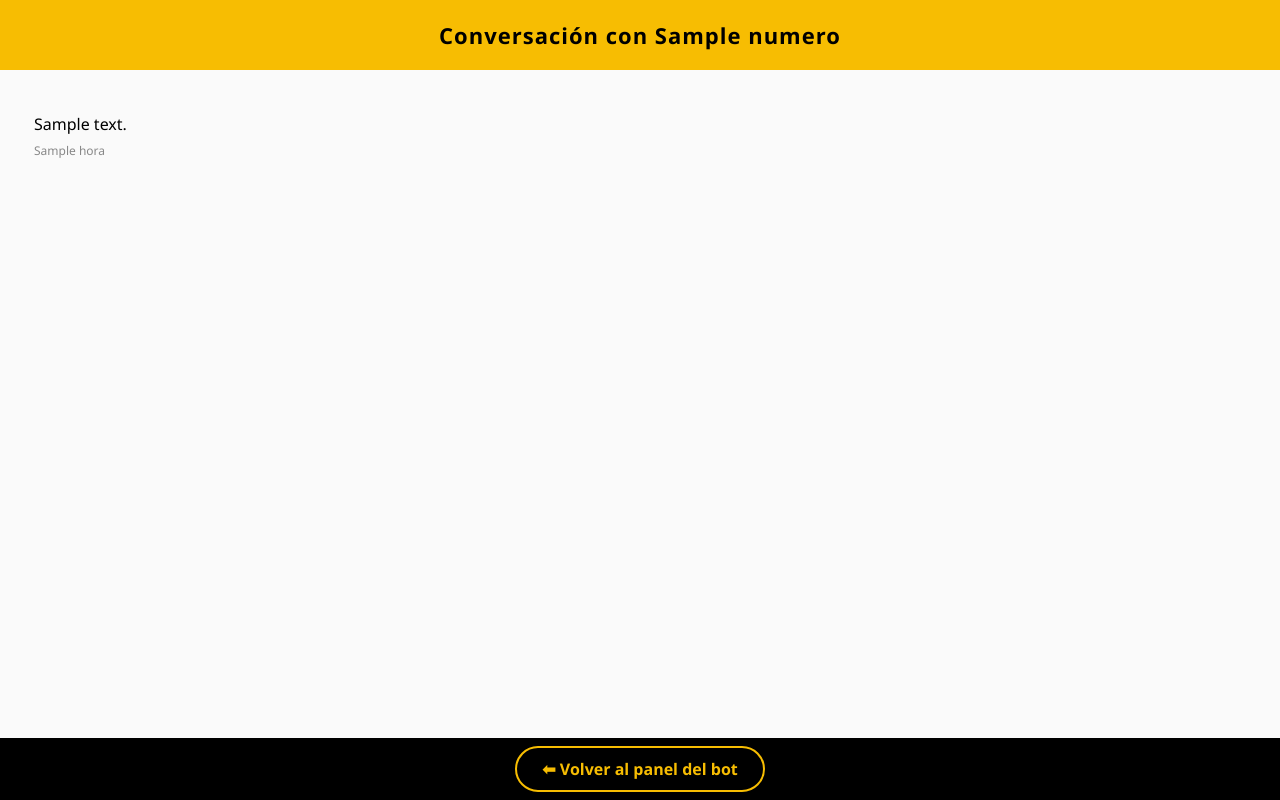
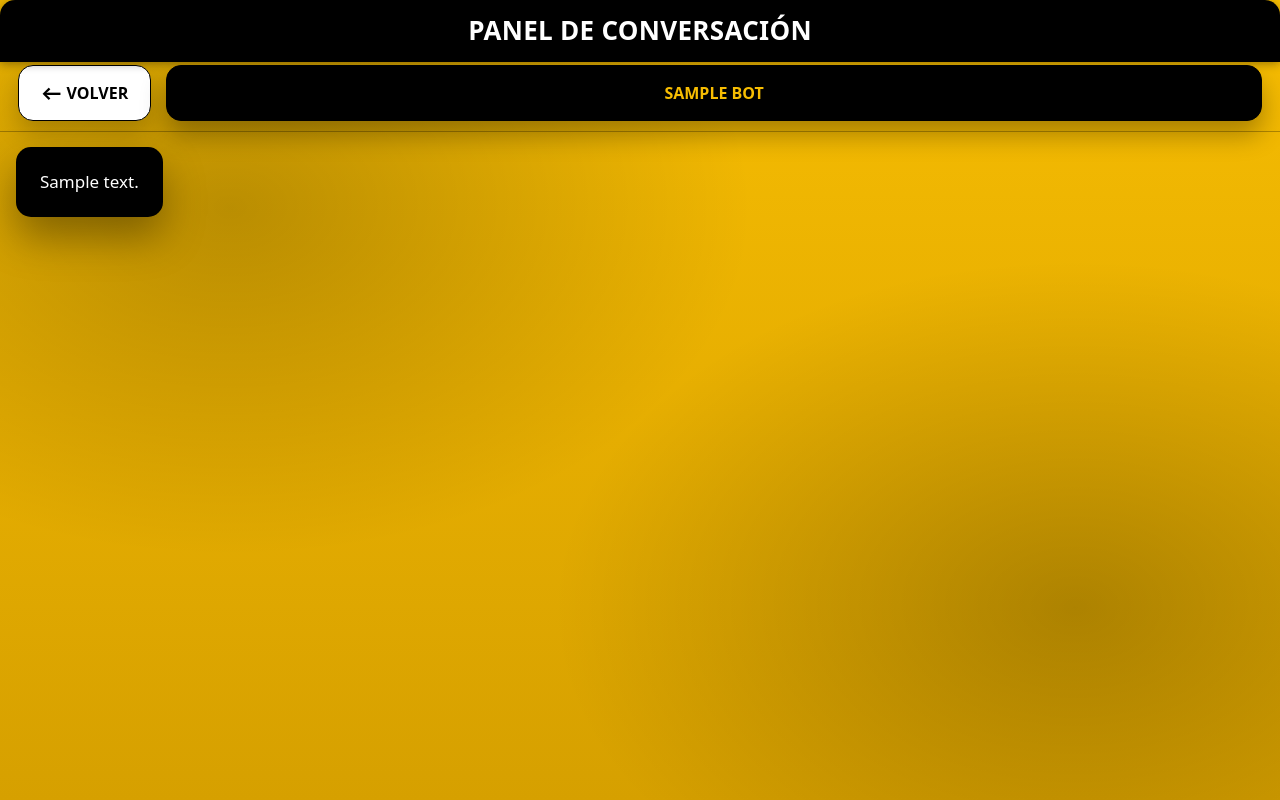
Before and after one commit to Sundingalue/multi-bot-inteligente-v1, a Flask app: template templates/chat_bot.html in a window 1280 px wide. Run offline with Flask 3, Linux system fonts and the light colour scheme; the template is opened without the code that fills it: most values are stand-ins (such as "Sample title", 1, 10 or a date in 2020).

```diff
--- a/templates/chat_bot.html
+++ b/templates/chat_bot.html
@@ -1,142 +1,163 @@
 <!DOCTYPE html>
 <html lang="es">
 <head>
-    <meta charset="UTF-8">
-    <title>Conversación - In Houston Texas</title>
-    <meta name="viewport" content="width=device-width, initial-scale=1.0">
+  <meta charset="UTF-8" />
+  <title>Panel de Conversación</title>
+  <meta name="viewport" content="width=device-width, initial-scale=1, viewport-fit=cover" />
+  <meta name="theme-color" content="#F7BD02" />
   <style>
-        body {
-            font-family: 'Segoe UI', sans-serif;
-            background-color: #f7f7f7;
-            margin: 0;
-            padding: 0;
+    :root{
+      --brand:#F7BD02;   /* Amarillo IN */
+      --ink:#000000;     /* Negro */
+      --paper:#FFFFFF;   /* Blanco */
+      --radius:15px;
+      --shadow-strong: 0 20px 40px rgba(0,0,0,.35);
+      --shadow-soft:   0 12px 24px rgba(0,0,0,.20);
+      --shadow-chip:   0 14px 26px rgba(0,0,0,.30);
+      --shadow-light:  0 6px 12px rgba(255,255,255,.25) inset;
     }
 
-        .container {
-            max-width: 100%;
-            margin: 0 auto;
-            background: #fff;
-            display: flex;
-            flex-direction: column;
-            min-height: 100vh;
+    *{ box-sizing:border-box; }
+    html,body{
+      margin:0; padding:0; height:100%;
+      font-family: system-ui, -apple-system, Segoe UI, Roboto, Inter, Arial, sans-serif;
+      -webkit-font-smoothing: antialiased;
+      background: var(--brand);
+      color: var(--ink);
     }
 
-        .header {
-            background-color: #F7BD02;
-            color: #000;
-            padding: 20px;
-            font-size: 22px;
-            font-weight: bold;
-            text-align: center;
-            letter-spacing: 1px;
+    /* Fondo con degradados como el mockup aprobado */
+    .app{
+      min-height:100vh; display:flex; flex-direction:column;
+      background:
+        radial-gradient(900px 600px at 18% 26%, rgba(0,0,0,.22), transparent 58%),
+        radial-gradient(900px 600px at 84% 76%, rgba(0,0,0,.22), transparent 58%),
+        linear-gradient(180deg, #F7BD02 0%, #D6A000 100%);
     }
 
-        .chat-box {
-            flex: 1;
-            padding: 16px;
-            overflow-y: auto;
-            background: #fafafa;
+    /* Barra negra superior */
+    .topbar{
+      position:sticky; top:0; z-index:50;
+      background: var(--ink);
+      color:#fff;
+      margin-top: 0px; /* si quieres ver amarillo arriba, sube a 8px */
+      padding: calc(env(safe-area-inset-top) + 12px) 16px 14px;
+      text-align:center;
+      font-weight: 900;
+      letter-spacing:.3px;
+      font-size: 26px;
+      text-transform: uppercase;
+      box-shadow: 0 2px 10px rgba(0,0,0,.35);
+      border-radius: var(--radius) var(--radius) 0 0;
     }
 
-        .message {
-            padding: 14px 18px;
-            margin: 12px 0;
-            border-radius: 18px;
-            max-width: 85%;
-            clear: both;
-            font-size: 16px;
-            line-height: 1.5;
-            word-wrap: break-word;
-            position: relative;
+    /* Fila de acciones: Volver + chip del bot */
+    .actions{
+      position:sticky;
+      top: calc(env(safe-area-inset-top) + 65px);
+      z-index:40;
+      display:flex; align-items:center; justify-content:space-between; gap:15px;
+      padding: 0px 18px 10px;
+      background: transparent;
+      border-bottom: 1px solid rgba(0,0,0,.28);
     }
 
-        .user {
-            background-color: #ffe97f;
-            float: left;
-            color: #000;
-            border-top-left-radius: 4px;
-            border-bottom-right-radius: 18px;
+    /* Botón VOLVER: blanco con borde fino y esquinas 15px */
+    .btn-back{
+      display:inline-flex; align-items:center; gap:12px;
+      background: var(--paper);
+      color: var(--ink);
+      border: 1.5px solid var(--ink);
+      padding: 16px 22px;
+      border-radius: var(--radius);
+      font-weight: 900;
+      text-decoration:none;
+      box-shadow: var(--shadow-soft), var(--shadow-light);
+      transition: transform .06s ease, box-shadow .2s ease;
+      -webkit-tap-highlight-color: transparent;
+    }
+    .btn-back:active{ transform: translateY(1px); box-shadow: 0 10px 18px rgba(0,0,0,.20); }
+
+    /* Chip del bot: negro con texto amarillo */
+    .chip-bot{
+      display:flex; align-items:center; justify-content:center;
+      flex:1;
+      background: var(--ink);
+      color: var(--brand);
+      border: 1.5px solid var(--ink);
+      padding: 16px 22px;
+      border-radius: var(--radius);
+      font-weight: 900;
+      text-transform: uppercase;
+      box-shadow: var(--shadow-chip);
+      min-width: 42%;
     }
 
-        .bot {
-            background-color: #000;
-            color: #F7BD02;
-            float: right;
-            text-align: right;
-            border-top-right-radius: 4px;
-            border-bottom-left-radius: 18px;
+    /* Área de chat con burbujas grandes */
+    .chat{
+      flex:1; overflow-y:auto;
+      padding: 18px 16px calc(env(safe-area-inset-bottom) + 18px);
+    }
+    .stack{ display:flex; flex-direction:column; gap:28px; }
+
+    .bubble{
+      max-width: 90%;
+      padding: 22px 24px;
+      border-radius: var(--radius);
+      font-size: 17px;
+      line-height: 1.5;
+      box-shadow: var(--shadow-strong);
     }
 
-        .timestamp {
-            font-size: 12px;
-            color: #888;
-            margin-top: 6px;
+    /* Bot: burbuja negra (izquierda) */
+    .bot{
+      align-self: flex-start;
+      background: var(--ink);
+      color: var(--paper);
     }
 
-        .volver {
-            text-align: center;
-            padding: 20px;
-            background: #000;
+    /* Usuario: burbuja blanca (derecha) */
+    .user{
+      align-self: flex-end;
+      background: var(--paper);
+      color: var(--ink);
     }
 
-        .volver a {
-            text-decoration: none;
-            color: #F7BD02;
-            background: transparent;
-            padding: 10px 25px;
-            border: 2px solid #F7BD02;
-            border-radius: 30px;
-            font-weight: bold;
-            transition: all 0.3s ease;
-        }
-
-        .volver a:hover {
-            background: #F7BD02;
-            color: #000;
-        }
-
-        .clearfix::after {
-            content: "";
-            clear: both;
-            display: table;
-        }
-
-        @media screen and (max-width: 600px) {
-            .header {
-                font-size: 18px;
-                padding: 16px;
-            }
-
-            .message {
-                font-size: 15px;
-                padding: 12px 16px;
-                margin: 10px 0;
-            }
-
-            .chat-box {
-                padding: 12px;
-            }
+    @media (max-width:480px){
+      .topbar{ font-size:24px; }
+      .btn-back, .chip-bot{ padding: 14px 18px; }
+      .bubble{ font-size:16px; padding:20px 22px; }
     }
   </style>
 </head>
 <body>
-    <div class="container">
-        <div class="header">
-            Conversación con {{ numero }}
+  <div class="app">
+    <div class="topbar">PANEL DE CONVERSACIÓN</div>
+
+    <div class="actions">
+      <a class="btn-back" href="{{ url_for('panel_exclusivo_bot', bot_nombre=bot) }}" aria-label="Volver al panel del bot">
+        ⟵ VOLVER
+      </a>
+      <div class="chip-bot">{{ bot or 'SARA' }}</div>
     </div>
-        <div class="chat-box">
+
+    <main id="chat" class="chat">
+      <div class="stack">
         {% for msg in mensajes %}
-                <div class="message {{ msg.tipo }} clearfix">
-                    <div>{{ msg.texto }}</div>
-                    <div class="timestamp">{{ msg.hora }}</div>
+          <div class="bubble {% if msg.tipo == 'user' %}user{% else %}bot{% endif %}">
+            {{ msg.texto }}
           </div>
         {% endfor %}
       </div>
-        <div class="volver">
-            <a href="{{ url_for('panel_exclusivo_bot', bot_nombre=bot) }}">
-                ⬅ Volver al panel del bot
-            </a>
+    </main>
   </div>
-    </div>
+
+  <script>
+    // Autoscroll al último mensaje al cargar
+    (function(){
+      const el = document.getElementById('chat');
+      if (el) setTimeout(()=>{ el.scrollTop = el.scrollHeight; }, 60);
+    })();
+  </script>
 </body>
 </html>
```
Lines whose indentation alone changed are shown as unchanged.
